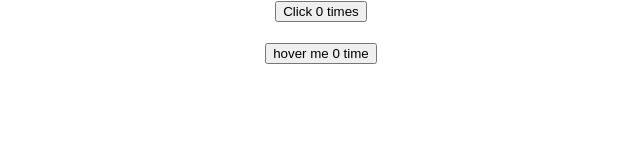
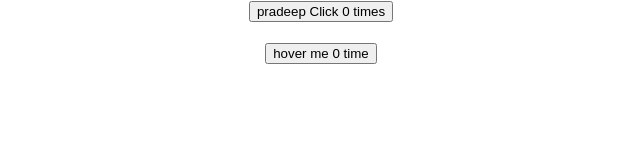
Before and after one commit to pradeep2165/higher-order-component, a React (Create React App) app: page / in a window 1280 px wide. Shown: the top 160 px of the page, without its empty margins (319-959 px from the left). Built offline with nearby package versions, Linux system fonts and the light colour scheme.

Commit message:
passing rest of props

```diff
--- a/src/components/withCounter.js
+++ b/src/components/withCounter.js
@@ -16,7 +16,7 @@ const withCounter = (WrappedComponent) => {
 
     render() {
       console.log(this.props);
-      return <WrappedComponent incrementCount={this.handelIncrement} count={this.state.count} />;
+      return <WrappedComponent incrementCount={this.handelIncrement} count={this.state.count} {...this.props} />;
     }
   }
   return WithCounter;
```
